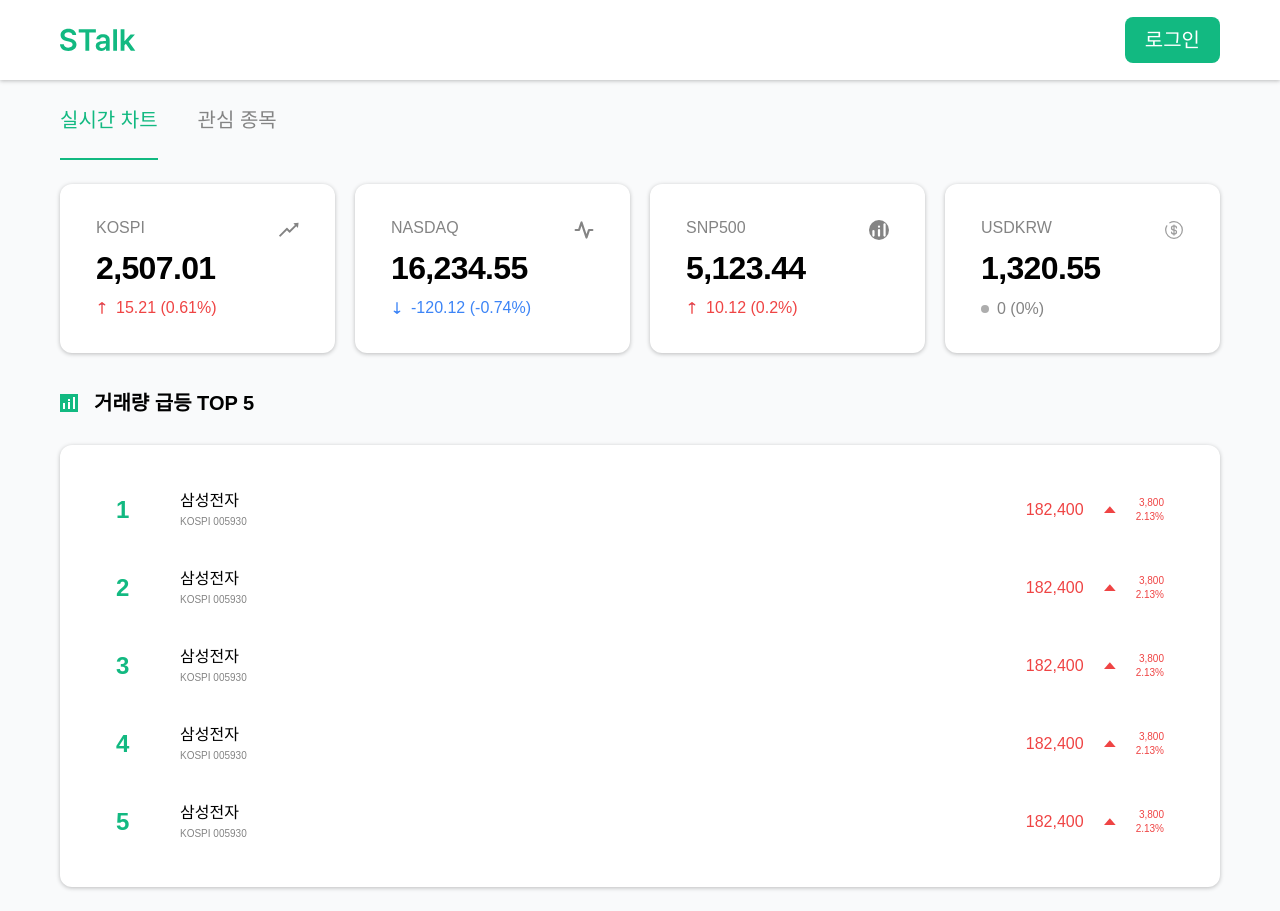
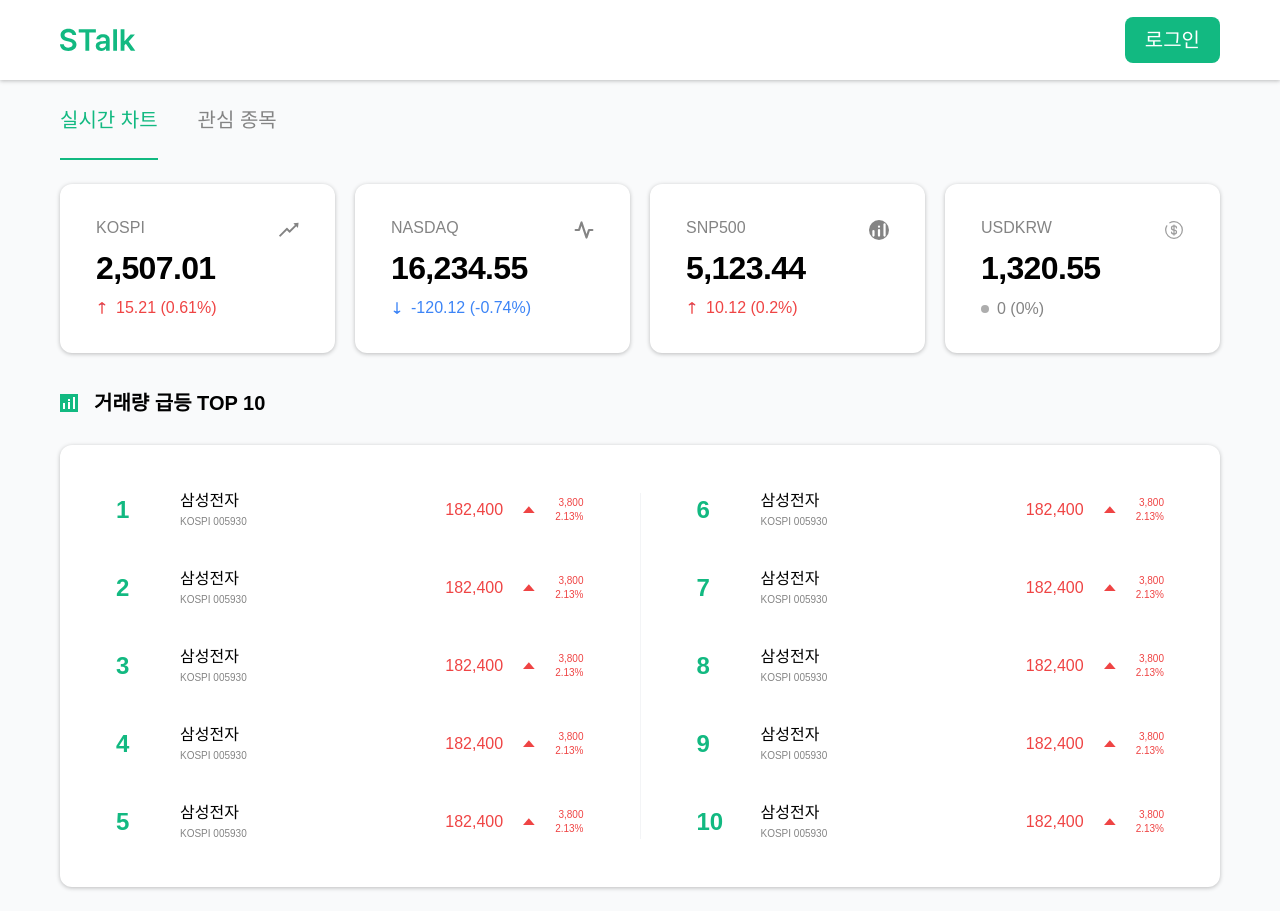
Before and after one commit to STalk-1/STalk_Front, a React (Vite) app: page / in a window 1280 px wide. Built offline with nearby package versions, Linux system fonts and the light colour scheme; a web font is replaced by a local one.

Commit message:
✨[feat]: RankingCard PC 버전 반응형 구현

```diff
--- a/src/components/main/RankingCard/index.tsx
+++ b/src/components/main/RankingCard/index.tsx
@@ -53,22 +53,92 @@ const rankingItems: RankingItemData[] = [
     changeRate: 2.13,
     direction: 'UP',
   },
+  {
+    rank: 6,
+    name: '삼성전자',
+    market: 'KOSPI',
+    symbol: '005930',
+    price: 182400,
+    change: 3800,
+    changeRate: 2.13,
+    direction: 'UP',
+  },
+  {
+    rank: 7,
+    name: '삼성전자',
+    market: 'KOSPI',
+    symbol: '005930',
+    price: 182400,
+    change: 3800,
+    changeRate: 2.13,
+    direction: 'UP',
+  },
+  {
+    rank: 8,
+    name: '삼성전자',
+    market: 'KOSPI',
+    symbol: '005930',
+    price: 182400,
+    change: 3800,
+    changeRate: 2.13,
+    direction: 'UP',
+  },
+  {
+    rank: 9,
+    name: '삼성전자',
+    market: 'KOSPI',
+    symbol: '005930',
+    price: 182400,
+    change: 3800,
+    changeRate: 2.13,
+    direction: 'UP',
+  },
+  {
+    rank: 10,
+    name: '삼성전자',
+    market: 'KOSPI',
+    symbol: '005930',
+    price: 182400,
+    change: 3800,
+    changeRate: 2.13,
+    direction: 'UP',
+  },
 ];
 
 function RankingCard() {
+  const leftRankingItems = rankingItems.slice(0, 5);
+  const rightRankingItems = rankingItems.slice(5, 10);
+
   return (
     <section className="mt-10 w-full">
       <h2 className="typo-20-regular mb-8 flex items-center gap-4 leading-none font-semibold text-black">
         <IcGraph className="h-4.5 w-4.5 text-green-500" aria-hidden="true" />
-        <span>거래량 급등 TOP 5</span>
+        <span className="lg:hidden">거래량 급등 TOP 5</span>
+        <span className="hidden lg:inline">거래량 급등 TOP 10</span>
       </h2>
 
       <article className="w-full rounded-xl bg-white px-5 py-8 shadow-xl md:px-14 md:py-12">
-        <ul className="flex flex-col gap-11">
-          {rankingItems.map((item) => (
+        <ul className="flex flex-col gap-11 lg:hidden">
+          {leftRankingItems.map((item) => (
             <RankingItem key={item.rank} item={item} />
           ))}
         </ul>
+
+        <div className="hidden lg:grid lg:grid-cols-[1fr_auto_1fr] lg:gap-x-14">
+          <ul className="flex flex-col gap-11">
+            {leftRankingItems.map((item) => (
+              <RankingItem key={item.rank} item={item} />
+            ))}
+          </ul>
+
+          <div className="w-px bg-gray-100" aria-hidden="true" />
+
+          <ul className="flex flex-col gap-11">
+            {rightRankingItems.map((item) => (
+              <RankingItem key={item.rank} item={item} />
+            ))}
+          </ul>
+        </div>
       </article>
     </section>
   );
```
